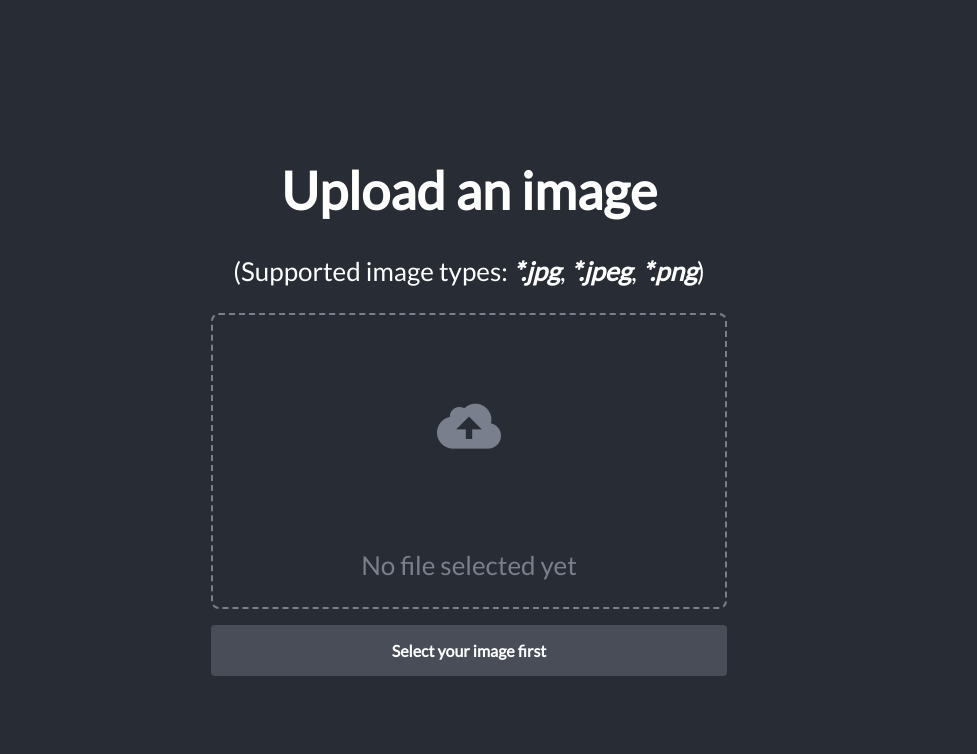
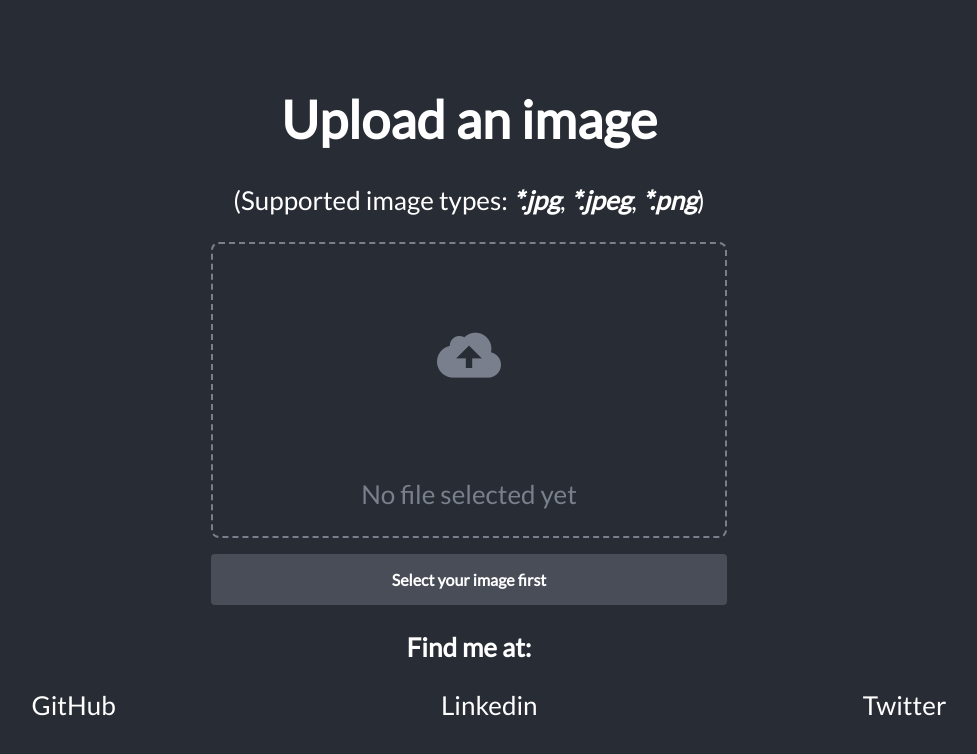
Before and after one commit to rajanmali/Bankaks-Image-Compressor, a React (Create React App) app in the folder client/: page / in a window 1280 px wide. Shown: the top 754 px of the page, without its empty margins (171-1148 px from the left). Built offline with nearby package versions, Linux system fonts and the light colour scheme.

Commit message:
changes to front end components

```diff
--- a/client/public/index.html
+++ b/client/public/index.html
@@ -7,7 +7,7 @@
     <meta name="theme-color" content="#000000" />
     <meta
       name="description"
-      content="Web site created using create-react-app"
+      content="Image Compressor created using Node.js, React and Firebase for Bankaks"
     />
     <link rel="apple-touch-icon" href="%PUBLIC_URL%/logo192.png" />
     <!--
@@ -24,7 +24,7 @@
       work correctly both with client-side routing and a non-root public URL.
       Learn how to configure a non-root public URL by running `npm run build`.
     -->
-    <title>React App</title>
+    <title>Rajan Mali - Bankaks Image Compressor</title>
   </head>
   <body>
     <noscript>You need to enable JavaScript to run this app.</noscript>
--- a/client/src/App.js
+++ b/client/src/App.js
@@ -1,8 +1,10 @@
 import { useState, useEffect } from 'react';
-import axiosConfig from './utis/axiosConfig';
+import axiosConfig from './utils/axiosConfig';
 
-import { isFileImage } from './utis/helperFunctions';
-import Spinner from './components/Spinner';
+import { isFileImage, findReducedResolutions } from './utils/helperFunctions';
+import Header from './components/Header';
+import Footer from './components/Footer';
+import ImageForm from './components/ImageForm';
 import './App.css';
 
 function App() {
@@ -15,13 +17,23 @@ function App() {
   const [isSuccess, setIsSuccess] = useState(false);
   const [buttonText, setButtonText] = useState('Select your image first');
 
+  const [reducedImageSizeArray, setReducedImagSizeArray] = useState([]);
+
   useEffect(() => {
     if (selectedFile) {
+      findReducedResolutions(selectedFile, 10, 20).then((res) => {
+        console.log(res);
+        setReducedImagSizeArray([...res]);
+      });
       const reader = new FileReader();
       reader.onloadend = () => setPreview(reader.result);
       reader.readAsDataURL(selectedFile);
     }
   }, [selectedFile]);
+
+  useEffect(() => {
+    console.log(reducedImageSizeArray);
+  }, [reducedImageSizeArray]);
 
   const handleFileUpload = (event) => {
     if (event.target.files[0] && isFileImage(event.target.files[0])) {
@@ -87,80 +99,19 @@ function App() {
 
   return (
     <div className="App App-header">
-      <header className="title">
-        <h1>Upload an image</h1>
-        <p>
-          {' '}
-          (Supported image types:{' '}
-          <strong>
-            <em>*.jpg</em>
-          </strong>
-          ,{' '}
-          <strong>
-            <em>*.jpeg</em>
-          </strong>
-          ,{' '}
-          <strong>
-            <em>*.png</em>
-          </strong>
-          )
-        </p>
-      </header>
-      <main>
-        <form onSubmit={(e) => handleSubmit(e)}>
-          <label className="uploader">
-            <div className="upload-space">
-              {isLoading ? (
-                <Spinner />
-              ) : (
-                <>
-                  {isError || isSuccess ? (
-                    <i
-                      className={`icon-${isSuccess ? 'success' : 'error'}`}
-                    ></i>
-                  ) : (
-                    <>
-                      {preview ? (
-                        <div className="preview">
-                          <img
-                            src={preview}
-                            alt="Preview of the file to be uploaded"
-                          />
-                        </div>
-                      ) : (
-                        <i className="icon-upload"></i>
-                      )}
-                      <input
-                        type="file"
-                        onChange={handleFileUpload}
-                        accept="image/*"
-                      />
-                    </>
-                  )}
-                </>
-              )}
-            </div>
-            {isError || isSuccess ? (
-              <p className={isSuccess ? 'success' : 'error'}>
-                {isSuccess ? 'Upload successful!' : 'Something went wrong ...'}
-              </p>
-            ) : (
-              <p className="filename">
-                {fileName ? fileName : 'No file selected yet'}
-              </p>
-            )}
-          </label>
-
-          <button
-            type="submit"
-            className="btn"
-            disabled={isDisabled}
-            tabIndex={0}
-          >
-            {buttonText}
-          </button>
-        </form>
-      </main>
+      <Header />
+      <ImageForm
+        isLoading={isLoading}
+        isError={isError}
+        isSuccess={isSuccess}
+        preview={preview}
+        fileName={fileName}
+        isDisabled={isDisabled}
+        buttonText={buttonText}
+        handleFileUpload={handleFileUpload}
+        handleSubmit={handleSubmit}
+      />
+      <Footer />
     </div>
   );
 }
--- /dev/null
+++ b/client/src/assets/styles/Footer.scss
@@ -0,0 +1,29 @@
+footer {
+  width: 100vw;
+
+  h4 {
+    margin: 1em;
+  }
+
+  ul {
+    display: flex;
+    flex-flow: row nowrap;
+    align-items: center;
+    justify-content: space-around;
+
+    li {
+      list-style: none;
+      a {
+        text-decoration: none;
+        color: white;
+        transition: all 0.3s ease;
+        padding: 0.5em;
+        border-radius: 4px;
+
+        &:hover {
+          background-color: #443a9e;
+        }
+      }
+    }
+  }
+}
--- a/client/src/assets/styles/index.scss
+++ b/client/src/assets/styles/index.scss
@@ -4,6 +4,7 @@
 @import './Spinner.scss';
 @import './Status.scss';
 @import './Uploader.scss';
+@import './Footer.scss';
 
 /*
  FONT & ICONFONT
--- /dev/null
+++ b/client/src/components/Footer.js
@@ -0,0 +1,38 @@
+import React from 'react';
+
+export default function Footer() {
+  return (
+    <footer>
+      <h4>Find me at:</h4>
+      <ul>
+        <li>
+          <a
+            href="https://www.github.com/rajanmali"
+            target="_blank"
+            rel="noreferrer"
+          >
+            GitHub
+          </a>
+        </li>
+        <li>
+          <a
+            href="https://www.linkedin.com/in/rajan-mali-40516516b/"
+            target="_blank"
+            rel="noreferrer"
+          >
+            Linkedin
+          </a>
+        </li>
+        <li>
+          <a
+            href="https://www.twitter.com/notrajanmali"
+            target="_blank"
+            rel="noreferrer"
+          >
+            Twitter
+          </a>
+        </li>
+      </ul>
+    </footer>
+  );
+}
--- /dev/null
+++ b/client/src/components/Header.js
@@ -0,0 +1,23 @@
+export default function Header() {
+  return (
+    <header className="title">
+      <h1>Upload an image</h1>
+      <p>
+        {' '}
+        (Supported image types:{' '}
+        <strong>
+          <em>*.jpg</em>
+        </strong>
+        ,{' '}
+        <strong>
+          <em>*.jpeg</em>
+        </strong>
+        ,{' '}
+        <strong>
+          <em>*.png</em>
+        </strong>
+        )
+      </p>
+    </header>
+  );
+}
--- /dev/null
+++ b/client/src/components/ImageForm.js
@@ -0,0 +1,84 @@
+import PropTypes from 'prop-types';
+import Spinner from './Spinner';
+
+const ImageForm = ({
+  isLoading,
+  isError,
+  isSuccess,
+  preview,
+  fileName,
+  isDisabled,
+  buttonText,
+  handleFileUpload,
+  handleSubmit,
+}) => {
+  return (
+    <main>
+      <form onSubmit={(e) => handleSubmit(e)}>
+        <label className="uploader">
+          <div className="upload-space">
+            {isLoading ? (
+              <Spinner />
+            ) : (
+              <>
+                {isError || isSuccess ? (
+                  <i className={`icon-${isSuccess ? 'success' : 'error'}`}></i>
+                ) : (
+                  <>
+                    {preview ? (
+                      <div className="preview">
+                        <img
+                          src={preview}
+                          alt="Preview of the file to be uploaded"
+                        />
+                      </div>
+                    ) : (
+                      <i className="icon-upload"></i>
+                    )}
+                    <input
+                      type="file"
+                      onChange={handleFileUpload}
+                      accept="image/*"
+                    />
+                  </>
+                )}
+              </>
+            )}
+          </div>
+          {isError || isSuccess ? (
+            <p className={isSuccess ? 'success' : 'error'}>
+              {isSuccess ? 'Upload successful!' : 'Something went wrong ...'}
+            </p>
+          ) : (
+            <p className="filename">
+              {fileName ? fileName : 'No file selected yet'}
+            </p>
+          )}
+        </label>
+
+        <button
+          type="submit"
+          className="btn"
+          disabled={isDisabled}
+          tabIndex={0}
+        >
+          {buttonText}
+        </button>
+      </form>
+    </main>
+  );
+};
+
+ImageForm.propTypes = {
+  isLoading: PropTypes.bool,
+  isError: PropTypes.bool,
+  isSuccess: PropTypes.bool,
+  isDisabled: PropTypes.bool,
+  preview: PropTypes.string,
+  fileName: PropTypes.string,
+  buttonText: PropTypes.string,
+  handleFileUpload: PropTypes.func,
+  handleSubmit: PropTypes.func,
+};
+
+export default ImageForm;
--- /dev/null
+++ b/client/src/utils/helperFunctions.js
@@ -0,0 +1,41 @@
+/*  Function to check whether uploaded file is image or not  */
+export const isFileImage = (file) => {
+  const acceptedImageTypes = ['image/jpg', 'image/jpeg', 'image/png'];
+  return file && acceptedImageTypes.includes(file['type']);
+};
+
+/*  Function to find the resolution of current image and find the required resolution aka divided by 10 and 20  */
+export const findReducedResolutions = function (file) {
+  //Find the arguements passed down by which image size has to be reduced by and add that to array
+  const argArray = Array.from(arguments).splice(
+    1,
+    Array.from(arguments).length
+  );
+
+  const _URL = window.URL || window.webkitURL;
+  const reducedImgSize = [];
+
+  return new Promise((resolve, reject) => {
+    //Create new image object to find original resolution and reduce it
+    const img = new Image();
+    const objectUrl = _URL.createObjectURL(file);
+
+    //Wait for image to load to find reduced resolution
+    img.onload = function () {
+      //Loop through argArray to reduce image resolution and store it in an array
+      for (let i = 0; i < argArray.length; i++) {
+        let tempObj = {};
+        //push reduced resolution for width and height in array
+        tempObj[`imgSizeW-${i}`] = this.width / argArray[i];
+        tempObj[`imgSizeH-${i}`] = this.height / argArray[i];
+        reducedImgSize.push(tempObj);
+      }
+      resolve(reducedImgSize);
+      _URL.revokeObjectURL(objectUrl);
+    };
+
+    img.onerror = reject;
+
+    img.src = objectUrl;
+  });
+};
--- a/client/src/utis/helperFunctions.js
+++ /dev/null
@@ -1,4 +0,0 @@
-export const isFileImage = (file) => {
-  const acceptedImageTypes = ['image/jpg', 'image/jpeg', 'image/png'];
-  return file && acceptedImageTypes.includes(file['type']);
-};
```
Also changed, not shown: client/src/utils/axiosConfig.js (renamed from client/src/utis/axiosConfig.js), 1 other file (tests, documents, lock files or other folders).
